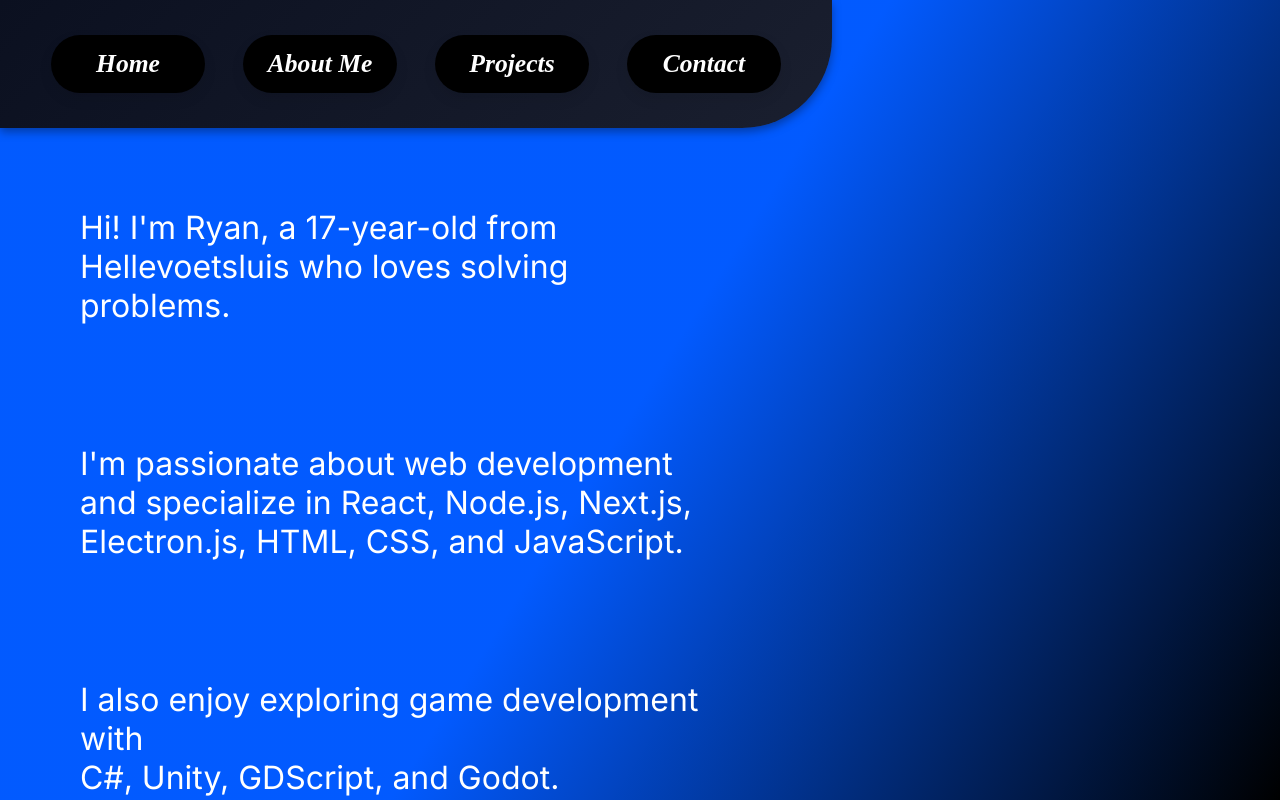
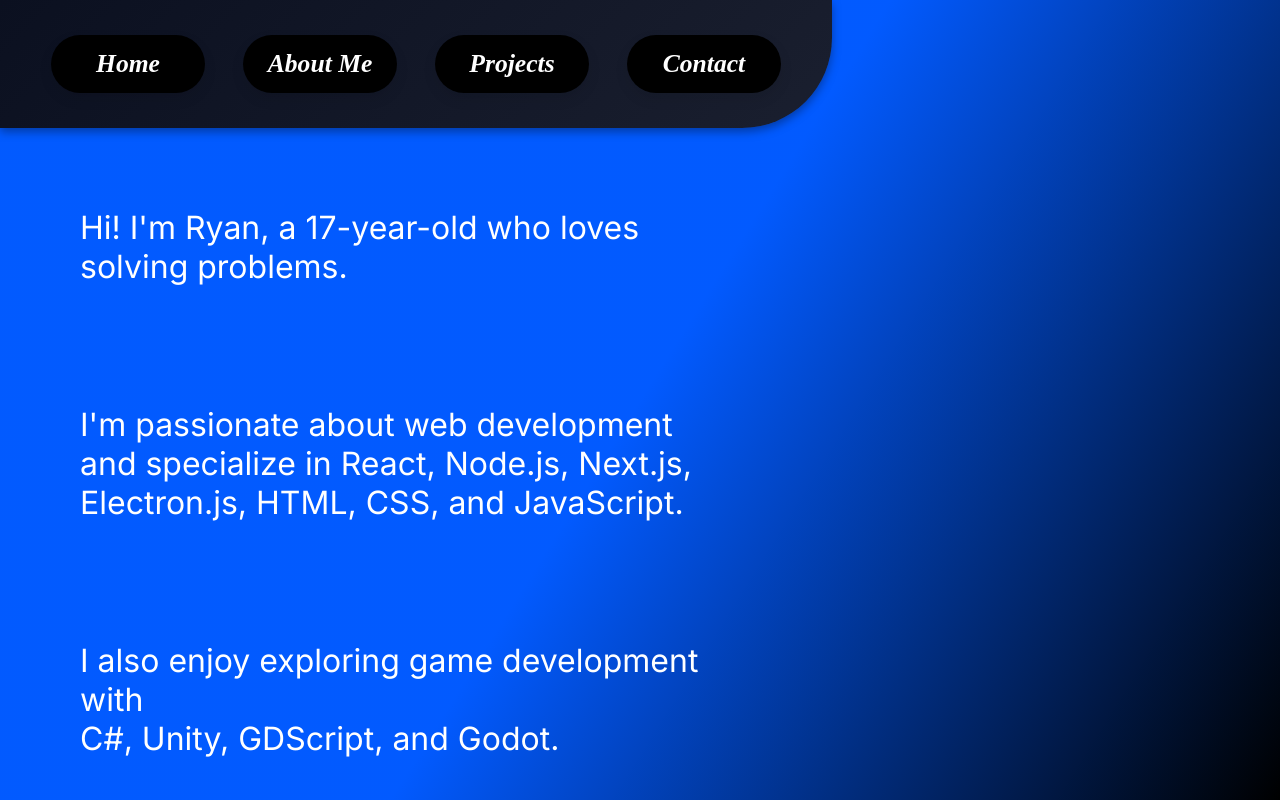
Before and after one commit to Ryan2707/portfolio-website, a React (Vite) app: page /about in a window 1280 px wide. Built offline with nearby package versions, Linux system fonts and the light colour scheme; a web font is replaced by a local one.

Commit message:
about me

```diff
--- a/src/pages/About me.jsx
+++ b/src/pages/About me.jsx
@@ -5,7 +5,7 @@
     return (
         <div>
             <AboutMeText
-                paragraph1="Hi! I'm Ryan, a 17-year-old from Hellevoetsluis who loves solving problems."
+                paragraph1="Hi! I'm Ryan, a 17-year-old who loves solving problems."
                 paragraph2="I'm passionate about web development and specialize in React, Node.js, Next.js, Electron.js, HTML, CSS, and JavaScript."
                 paragraph3="I also enjoy exploring game development with"
                 paragraph4="C#, Unity, GDScript, and Godot.">
```
